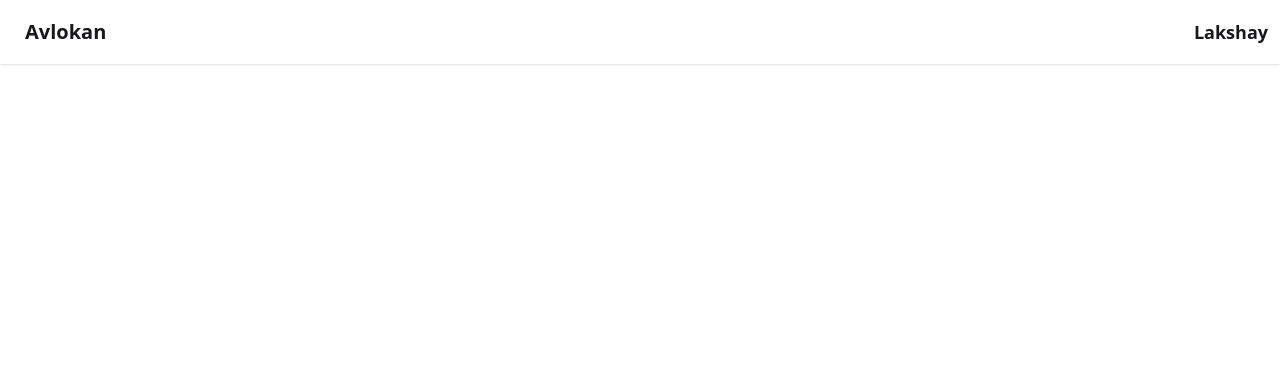
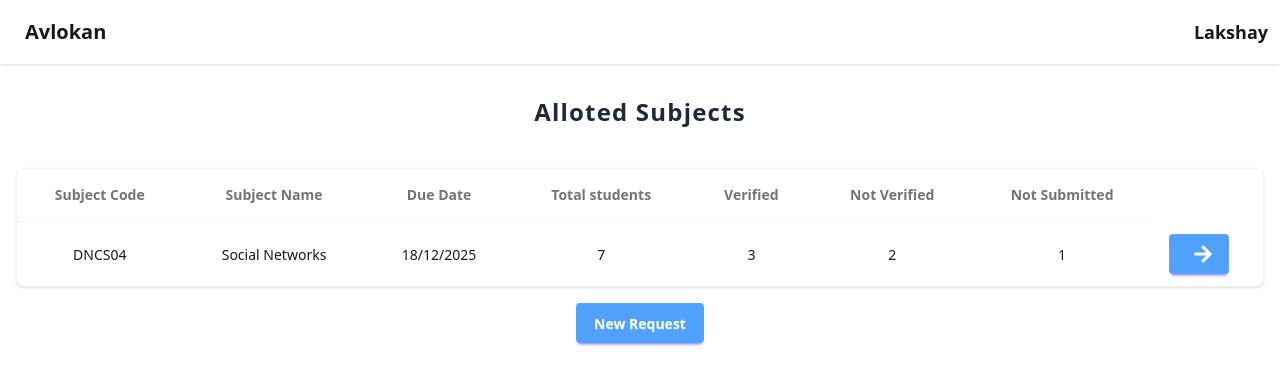
Before and after one commit to avlokan-nsut/nptelize, a React (Vite) app: page / in a window 1280 px wide. Shown: the top 384 px of the page. Built offline with nearby package versions, Linux system fonts and the light colour scheme; the HTML template or start-up script is replaced by a standard one.

Commit message:
faculty dashboard and request form for adding new subject

```diff
--- a/src/App.tsx
+++ b/src/App.tsx
@@ -10,7 +10,7 @@ function App() {
       <Navbar/>
       {/* <Dashboard/>
       <History/> */}
-
+      <Dashboard />
     </div>
   );
 }
```
